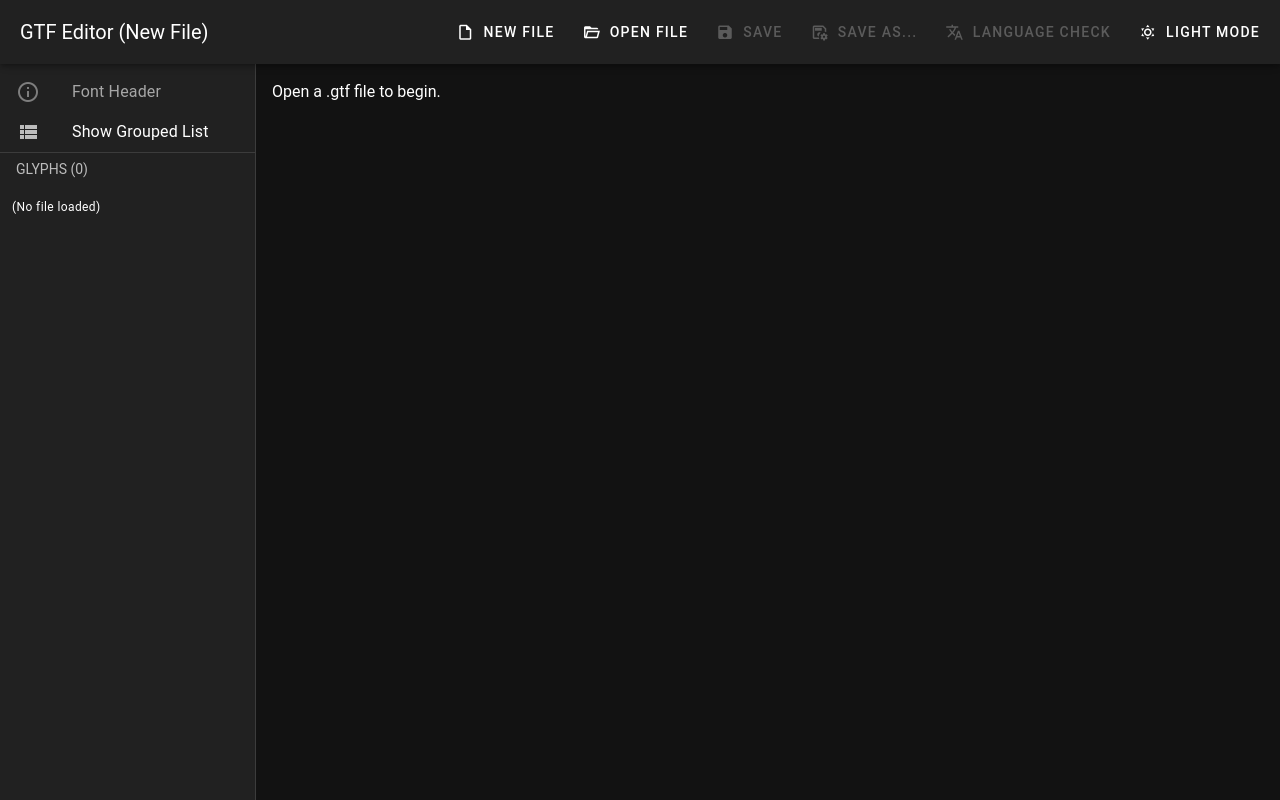
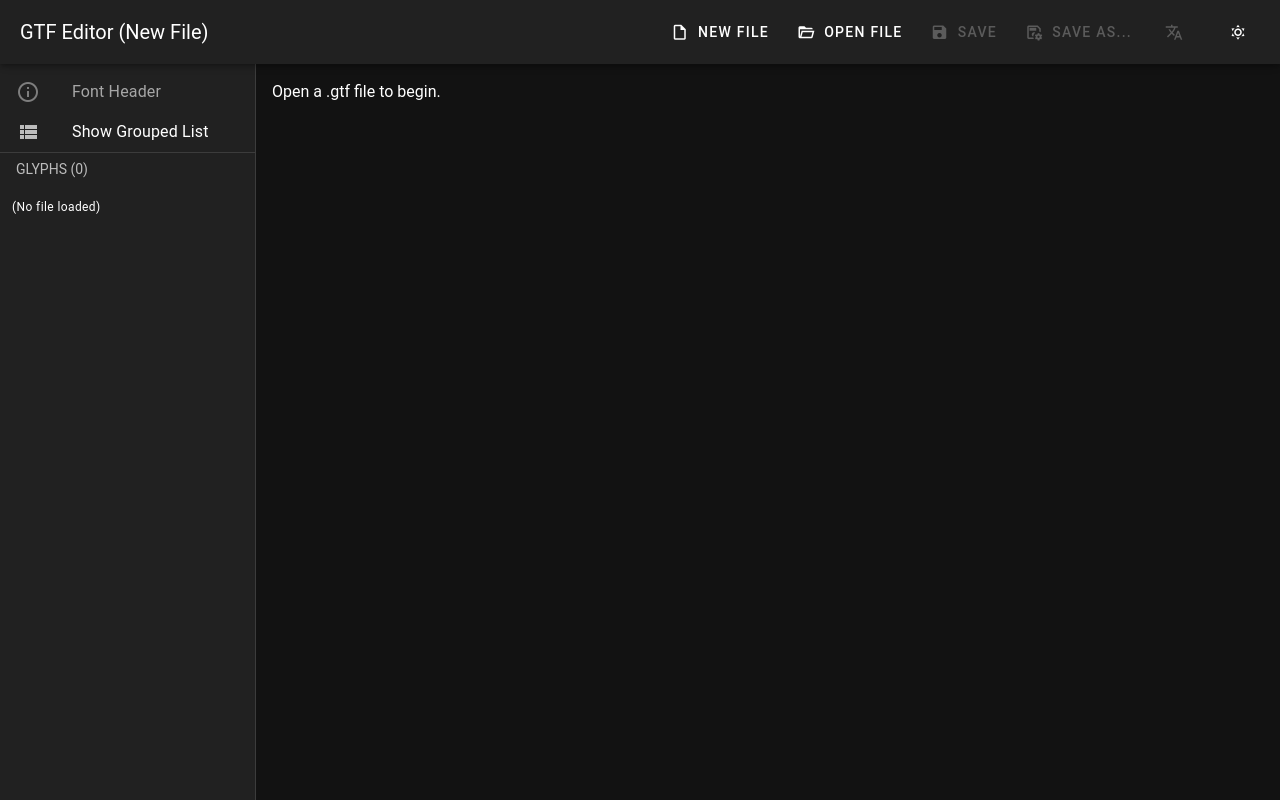
Before and after one commit to mdrska80/gtf-editor, a Vue app: page / in a window 1280 px wide. Built offline with nearby package versions, Linux system fonts and the light colour scheme.

Commit message:
refactor(ui): Remove unused button labels in app bar
- Removed the 'Language Check' button label for clarity.
- Simplified the dark mode toggle button by removing the text display.

```diff
--- a/src/App.vue
+++ b/src/App.vue
@@ -664,14 +664,12 @@ function toggleSidebarView() {
         @click="languageDialogVisible = true"
         :disabled="!gtfData"
        >
-        Language Check
       </v-btn>
       <v-btn
         :prepend-icon="isDarkMode ? 'mdi-weather-sunny' : 'mdi-weather-night'"
         @click="isDarkMode = !isDarkMode"
         :title="isDarkMode ? 'Switch to Light Mode' : 'Switch to Dark Mode'"
       >
-        {{ isDarkMode ? 'Light Mode' : 'Dark Mode' }}
       </v-btn>
     </v-app-bar>
 
```
